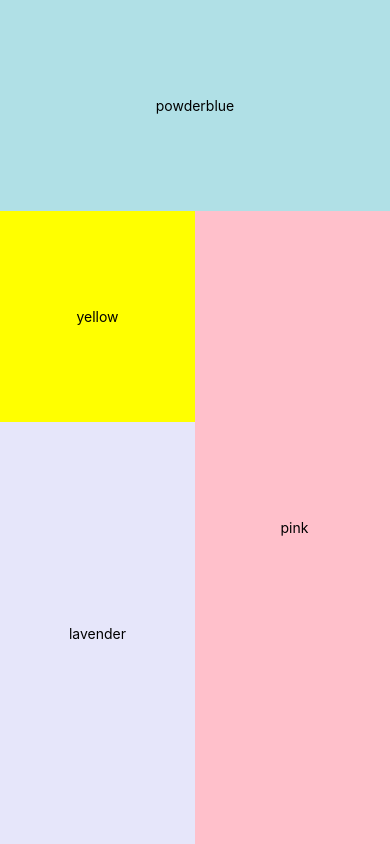
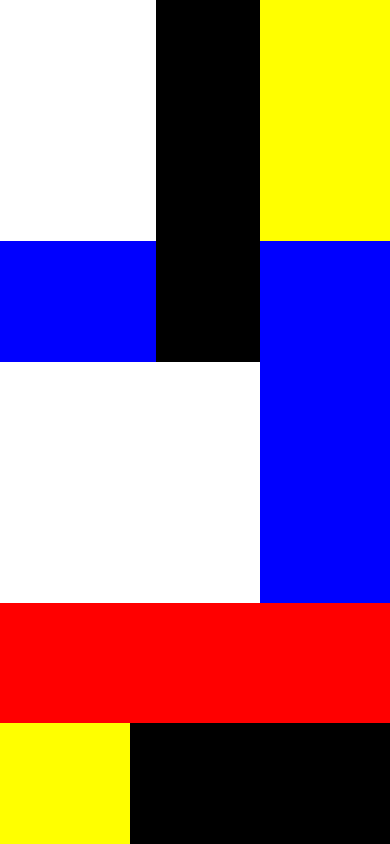
Before and after one commit to DAU-RN-study/DAU-RN-study, a React Native app in the folder study/: screen / in a window 390 px wide. Built offline with nearby package versions, Linux system fonts and the light colour scheme.

Commit message:
과제 2

```diff
--- a/study/App.js
+++ b/study/App.js
@@ -6,25 +6,50 @@ import {View, Text, StyleSheet} from 'react-native';
 // return 값에 화면 구성 요소를 작성합니다.
 const App = () => {
   return (
-    <View style = {styles.container}>
+   <View style = {styles.container}>
+      {/* 위쪽 */}
+      <View style = {styles.row5container}>
+        {/* 위쪽 왼쪽 */}
+        <View style = {styles.col2container}>
+          {/* 위쪽 왼쪽 위쪽 */}
+          <View style = {styles.row3container}>
+            <View style = {styles.col3container}>
+              <View style = {styles.whi2container}></View>
+              <View style = {styles.blu1container}></View>
+            </View>
+            <View style = {styles.col2container}>
+              <View style = {styles.bla2container}></View>
+            </View>
+          </View>
+          {/* 위쪽 왼쪽 아래쪽 */}
+          <View style = {styles.row2container}>
+            <View style = {styles.whi2container}></View>
+          </View>
+        </View>
 
-      <View style = {styles.upcontainer}>
-        <View style = {styles.powderblue}>
-          <Text>powderblue</Text></View>
-      </View>
-
-      <View style = {styles.downcontainer}>
-        <View style = {styles.downcontainer1}>
-          <View style = {styles.yellow}><Text>yellow</Text></View>
-          <View style = {styles.lavender}><Text>lavender</Text></View>
-        </View>
-        <View style = {styles.pink}>
-          <View><Text> pink</Text></View>
+        {/* 위쪽 오른쪽 */}
+        <View style = {styles.col1container}>
+          <View style = {styles.yel2container}></View>
+          <View style = {styles.blu3container}></View>
         </View>
       </View>
 
-    </View>
+      {/* 아래쪽 */}
+      <View style = {styles.col2container}>
 
+        {/* 아래 위 */}
+        <View style = {styles.row1container}>
+          <View style = {styles.red1container}></View>
+        </View>
+
+        {/* 아래 아래 */}
+        <View style = {styles.row1container}>
+          <View style = {styles.yel1container}></View>
+          <View style = {styles.bla2container}></View>
+        </View>
+
+      </View>
+   </View>
   );
 };
 
@@ -34,46 +59,76 @@ const styles = StyleSheet.create({
     flex : 1,
   },
 
-  upcontainer : {
-    flex: 1,
-  },
-
-  powderblue : {
+  row1container : {
     flex : 1,
-    backgroundColor : 'powderblue',
-    justifyContent : 'center',
-    alignItems : 'center',
-  },
-
-  downcontainer : {
-    flex  : 3,
     flexDirection : 'row',
   },
 
-  downcontainer1 : {
-    flex  : 1,
+  row2container : {
+    flex : 2,
+    flexDirection : 'row',
+  },
+
+  row3container : {
+    flex : 3,
+    flexDirection : 'row',
+  },
+
+  row5container : {
+    flex : 5,
+    flexDirection : 'row',
+  },
+
+  col1container : {
+    flex : 1,
+    flexDirection : 'column'
+  },
+
+  col2container : {
+    flex : 2,
     flexDirection : 'column',
   },
 
-  pink : {
-    flex : 1,
-    backgroundColor : 'pink',
-    justifyContent : 'center',
-    alignItems : 'center',
+  col3container : {
+    flex : 3,
+    flexDirection : 'column',
   },
 
-  yellow : {
+  red1container : {
+    flex : 1,
+    backgroundColor : 'red',
+  },
+
+  yel1container : {
     flex : 1,
     backgroundColor : 'yellow',
-    justifyContent : 'center',
-    alignItems : 'center',
   },
-  lavender : {
+
+  yel2container : {
     flex : 2,
-    backgroundColor : 'lavender',
-    justifyContent : 'center',
-    alignItems : 'center',
+    backgroundColor : 'yellow',
   },
+
+  whi2container : {
+    flex : 2,
+    backgroundColor : 'white',
+  },
+
+  blu1container : {
+    flex : 1,
+    backgroundColor : 'blue',
+  },
+
+  blu3container : {
+    flex : 3,
+    backgroundColor : 'blue',
+  },
+
+  bla2container : {
+    flex : 2,
+    backgroundColor : 'black',
+  },
+
 
 });
 
```
